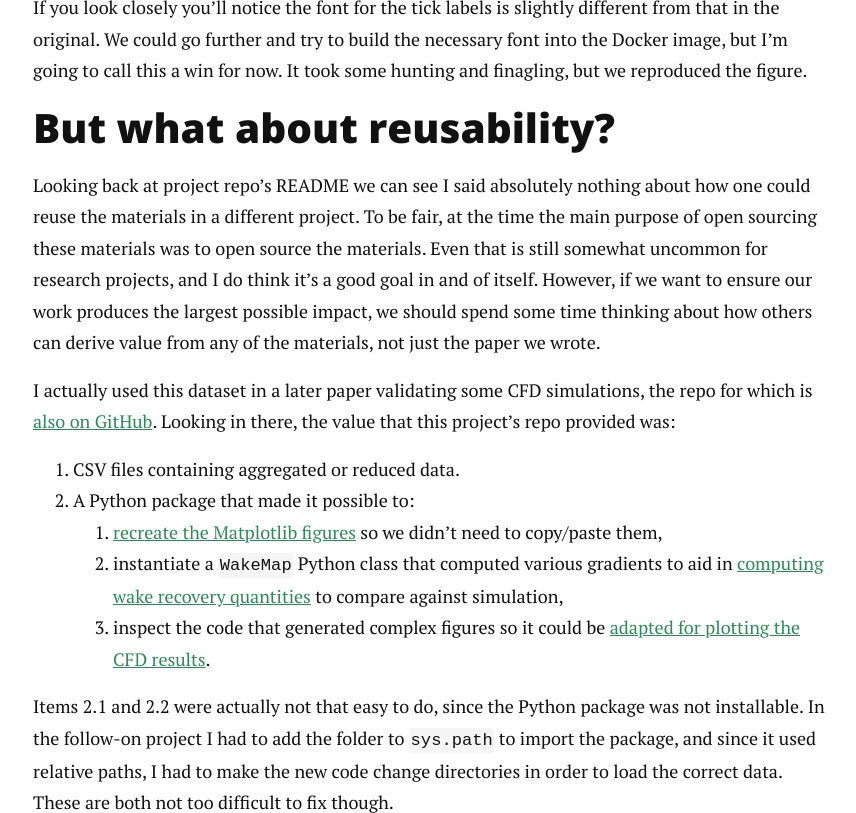
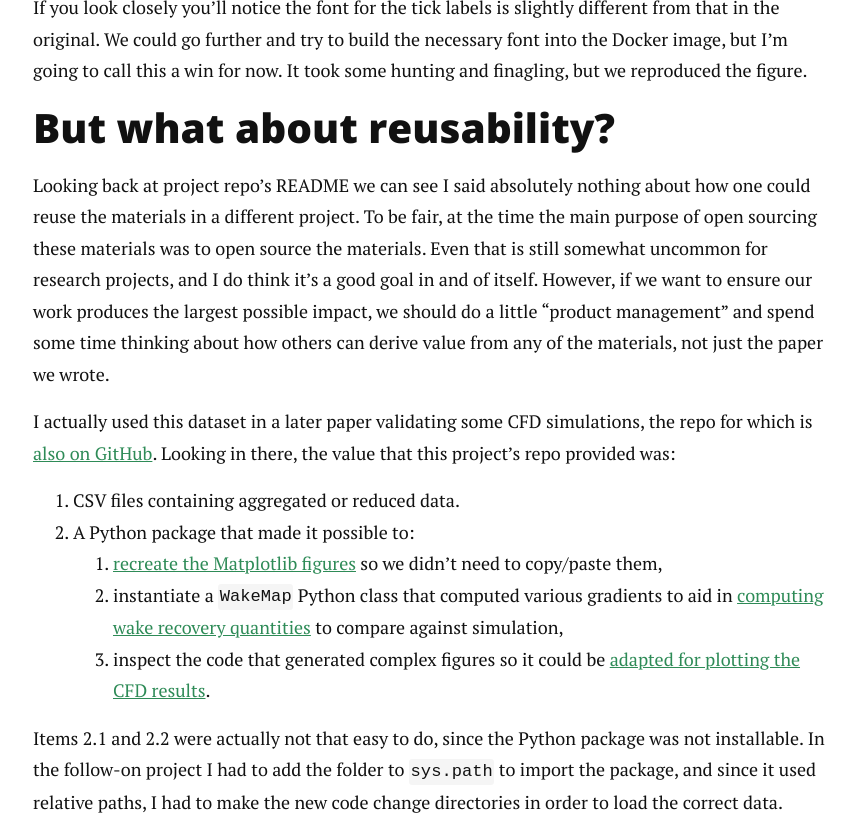
Before and after one commit to petebachant/petebachant.github.io, a Jekyll site: the page built from _posts/2024-12-06-failed-to-repro.markdown, in a window 1280 px wide and 900 px high, scrolled down 6337 px, cut to the strip 87-900 px from the top of the window. Shown: the whole strip, without its empty margins (207-1063 px from the left). Built offline with Jekyll 4.4.1, drawn with Linux system fonts in a browser that asks for light colours; nearby versions of some CDN libraries; comment, search, counter and statistics services are not loaded; some of the changed text lies outside the part shown.

Commit message:
Update repro fail post

```diff
--- a/_posts/2024-12-06-failed-to-repro.markdown
+++ b/_posts/2024-12-06-failed-to-repro.markdown
@@ -192,7 +192,8 @@ was to open source the materials.
 Even that is still somewhat uncommon for research projects,
 and I do think it's a good goal in and of itself.
 However, if we want to ensure our work produces the largest possible impact,
-we should spend some time thinking about how
+we should do a little "product management"
+and spend some time thinking about how
 others can derive value from any of the materials,
 not just the paper we wrote.
 
@@ -283,7 +284,7 @@ especially if we have collaborators.
 
 Lastly, reproducibility is not the same
 thing as reusability.
-Researchers should do a little "product management"
+Researchers should do a little product management
 and attempt to maximize the value they can deliver.
 The "product" of a given research project
 could be a simple formula for hand calculations,
```
